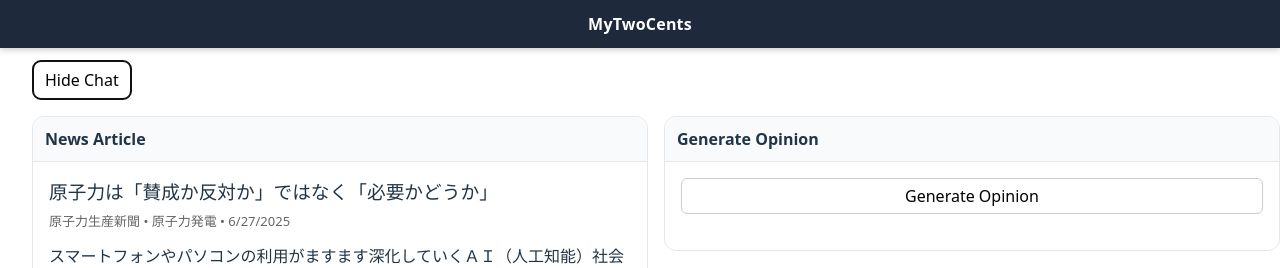
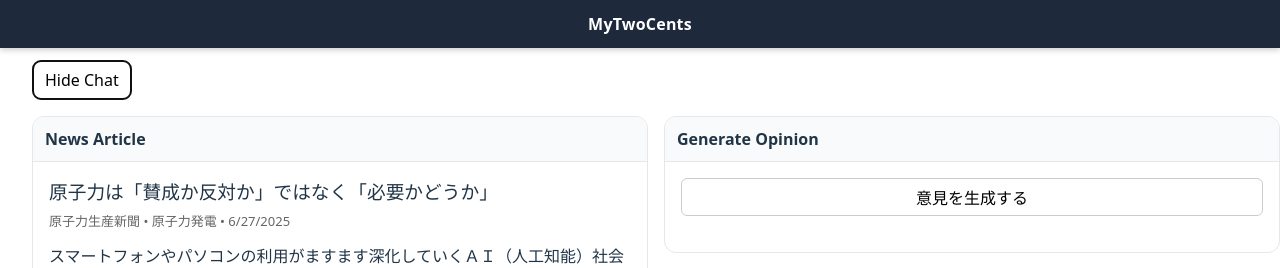
Before and after one commit to WreckItBoss/MockTwoCents, a React (Vite) app: page / in a window 1280 px wide. Both pictures are taken after a click on the button "Show Chat". Shown: the top 268 px of the page. Built offline with nearby package versions, Linux system fonts and the light colour scheme.

Commit message:
fixed bug

```diff
--- a/src/App.jsx
+++ b/src/App.jsx
@@ -6,10 +6,10 @@ import "./App.css";
 import Navigator from "./components/Navigator/Navigator.jsx";
 
 export default function Debate() {
-  // const [status, setStatus] = useState(null);
+  const [status, setStatus] = useState(null);
   const [rounds] = useState(3);
   const [teamSize] = useState(1);
-  const [userPosition, setUserPosition] = useState(null);
+  // const [userPosition, setUserPosition] = useState(null);
   const [showChat, setShowChat] = useState(false);
 
   const [article, setArticle] = useState(null);
@@ -209,7 +209,7 @@ export default function Debate() {
                         >
                           {debateLoading
                             ? "生成中..."
-                            : "Generate Opinion"}
+                            : "意見を生成する"}
                         </button>
                       </div>
                     </div>
```
